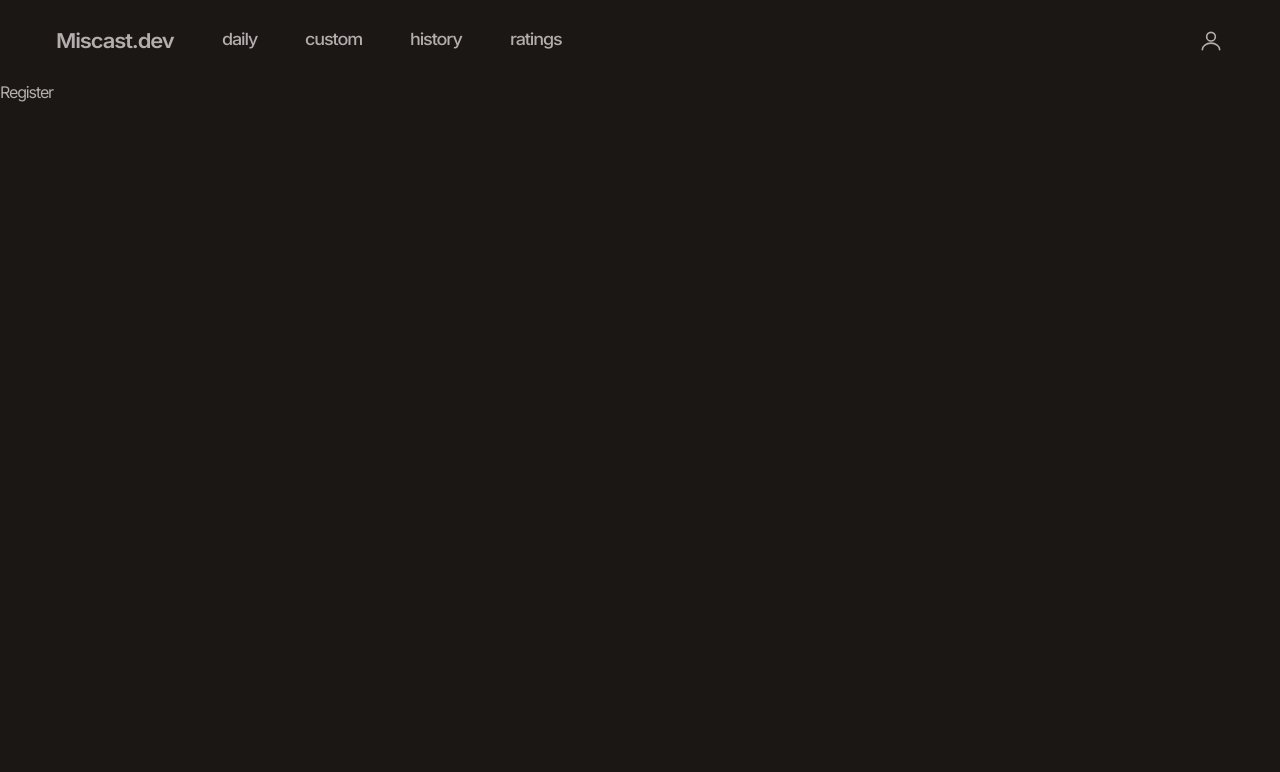
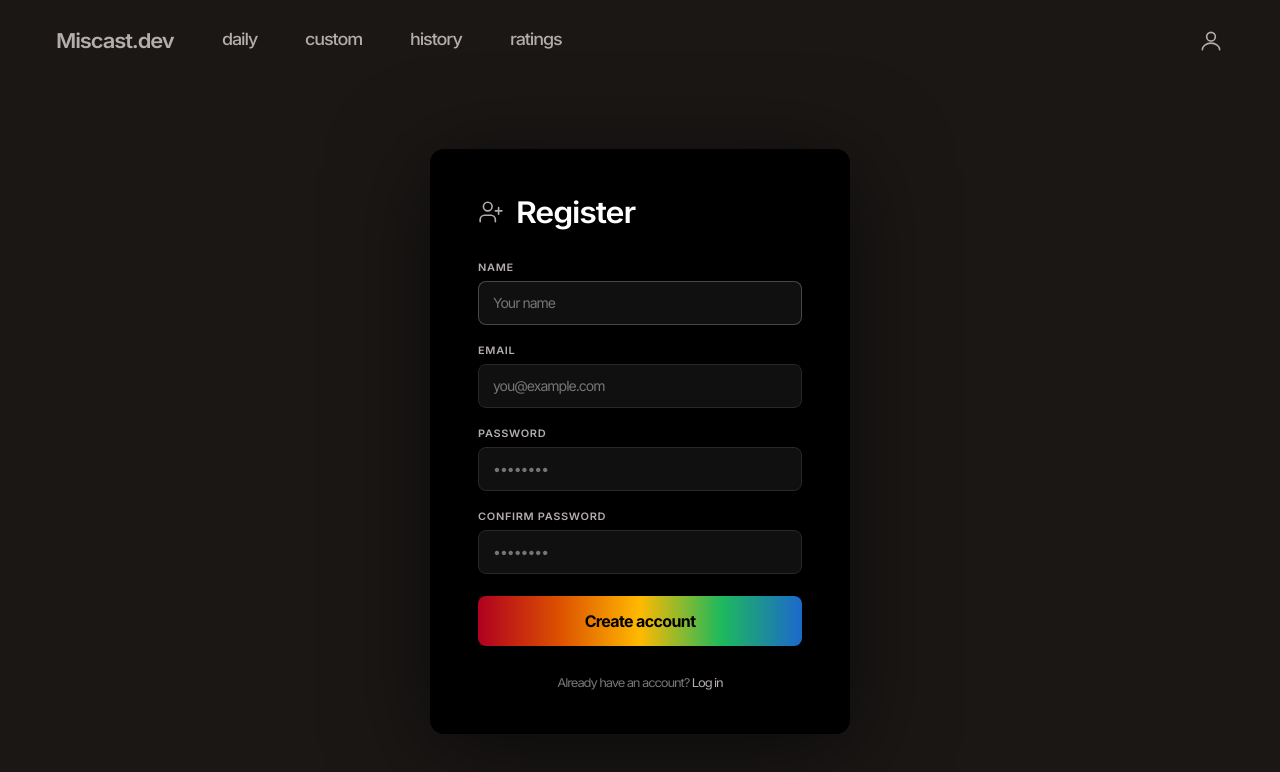
Before and after one commit to zzzaitegui/miscast, a React app in the folder frontend/: page /register in a window 1280 px wide. Shown: the top 772 px of the page. Built offline with nearby package versions, Linux system fonts and the light colour scheme; the HTML template or start-up script is replaced by a standard one.

Commit message:
feat: profile and auth

```diff
--- /dev/null
+++ b/frontend/src/pages/Auth.css
@@ -0,0 +1,135 @@
+.auth-page {
+  flex: 1;
+  display: flex;
+  flex-direction: column;
+  align-items: center;
+  justify-content: center;
+  padding: 40px 24px;
+}
+
+/* Card */
+
+.auth-card {
+  display: flex;
+  flex-direction: column;
+  gap: 28px;
+  width: min(420px, 100%);
+  background: var(--card-bg);
+  border-radius: 14px;
+  padding: 44px 48px;
+  filter: drop-shadow(0 16px 48px rgba(0, 0, 0, 0.55));
+}
+
+/* Header */
+
+.auth-header {
+  display: flex;
+  align-items: center;
+  gap: 12px;
+  color: var(--text);
+}
+
+.auth-title {
+  font-size: 32px;
+  font-weight: 600;
+  color: var(--text-active);
+  display: inline-block;
+  transform: scaleY(0.93);
+}
+
+/* Form */
+
+.auth-form {
+  display: flex;
+  flex-direction: column;
+  gap: 18px;
+}
+
+.auth-error {
+  font-size: 13px;
+  color: rgb(176, 0, 32);
+  background: rgba(176, 0, 32, 0.08);
+  border-radius: 8px;
+  padding: 10px 14px;
+  line-height: 1.4;
+}
+
+.auth-field {
+  display: flex;
+  flex-direction: column;
+  gap: 7px;
+}
+
+.auth-label {
+  font-size: 11px;
+  font-weight: 600;
+  color: var(--text);
+  text-transform: uppercase;
+  letter-spacing: 0.06em;
+  display: inline-block;
+  transform: scaleY(0.93);
+}
+
+.auth-input {
+  height: 44px;
+  background: #111010;
+  border: 1px solid var(--border);
+  border-radius: 8px;
+  padding: 0 14px;
+  font-family: inherit;
+  font-size: 14px;
+  letter-spacing: -0.07em;
+  color: var(--text-active);
+  outline: none;
+  transition: border-color 0.15s;
+}
+
+.auth-input:focus {
+  border-color: rgba(180, 173, 173, 0.35);
+}
+
+.auth-input::placeholder {
+  color: var(--text-hint);
+}
+
+.auth-submit {
+  width: 100%;
+  height: 50px;
+  margin-top: 4px;
+  border: none;
+  border-radius: 8px;
+  background: linear-gradient(90deg, #B00020, rgb(220, 80, 0), rgb(255, 185, 0), #1EB95C, #1C68CC);
+  color: #000;
+  font-family: inherit;
+  font-size: 16px;
+  font-weight: 700;
+  letter-spacing: -0.04em;
+  cursor: pointer;
+  transition: opacity 0.15s;
+}
+
+.auth-submit:disabled {
+  opacity: 0.55;
+  cursor: default;
+}
+
+/* Switch link */
+
+.auth-switch {
+  font-size: 13px;
+  color: var(--text-hint);
+  text-align: center;
+  display: inline-block;
+  transform: scaleY(0.93);
+  width: 100%;
+}
+
+.auth-switch a {
+  color: var(--text);
+  text-decoration: none;
+  transition: color 0.15s;
+}
+
+.auth-switch a:hover {
+  color: var(--text-active);
+}
--- a/frontend/src/pages/Login.jsx
+++ b/frontend/src/pages/Login.jsx
@@ -1,3 +1,91 @@
+import { useState } from 'react'
+import { Link, useNavigate, Navigate } from 'react-router-dom'
+import { login as loginApi } from '../services/api'
+import { useAuth } from '../context/AuthContext'
+import './Auth.css'
+
+function LoginIcon() {
+  return (
+    <svg width="26" height="26" viewBox="0 0 24 24" fill="none" stroke="currentColor"
+         strokeWidth="1.5" strokeLinecap="round" strokeLinejoin="round">
+      <path d="M15 3h4a2 2 0 0 1 2 2v14a2 2 0 0 1-2 2h-4" />
+      <polyline points="10 17 15 12 10 7" />
+      <line x1="15" y1="12" x2="3" y2="12" />
+    </svg>
+  )
+}
+
 export default function Login() {
-  return <div>Login</div>
+  const [email, setEmail]       = useState('')
+  const [password, setPassword] = useState('')
+  const [error, setError]       = useState('')
+  const [loading, setLoading]   = useState(false)
+  const { login, isAuthenticated } = useAuth()
+  const navigate = useNavigate()
+
+  if (isAuthenticated) return <Navigate to="/" replace />
+
+  async function handleSubmit(e) {
+    e.preventDefault()
+    if (!email || !password) { setError('Please fill in all fields.'); return }
+    setError('')
+    setLoading(true)
+    try {
+      const data = await loginApi(email, password)
+      login(data.token)
+      navigate('/')
+    } catch {
+      setError('Invalid email or password.')
+    } finally {
+      setLoading(false)
+    }
+  }
+
+  return (
+    <div className="auth-page">
+      <div className="auth-card">
+        <div className="auth-header">
+          <span style={{ color: 'var(--text)', display: 'flex' }}><LoginIcon /></span>
+          <h1 className="auth-title">Login</h1>
+        </div>
+
+        <form className="auth-form" onSubmit={handleSubmit}>
+          {error && <p className="auth-error">{error}</p>}
+
+          <div className="auth-field">
+            <label className="auth-label">Email</label>
+            <input
+              type="email"
+              className="auth-input"
+              placeholder="you@example.com"
+              value={email}
+              onChange={e => setEmail(e.target.value)}
+              autoComplete="email"
+              autoFocus
+            />
+          </div>
+
+          <div className="auth-field">
+            <label className="auth-label">Password</label>
+            <input
+              type="password"
+              className="auth-input"
+              placeholder="••••••••"
+              value={password}
+              onChange={e => setPassword(e.target.value)}
+              autoComplete="current-password"
+            />
+          </div>
+
+          <button type="submit" className="auth-submit" disabled={loading}>
+            {loading ? 'Logging in…' : 'Log in'}
+          </button>
+        </form>
+
+        <p className="auth-switch">
+          Don't have an account? <Link to="/register">Register</Link>
+        </p>
+      </div>
+    </div>
+  )
 }
--- a/frontend/src/pages/Register.jsx
+++ b/frontend/src/pages/Register.jsx
@@ -1,3 +1,120 @@
+import { useState } from 'react'
+import { Link, useNavigate, Navigate } from 'react-router-dom'
+import { register as registerApi } from '../services/api'
+import { useAuth } from '../context/AuthContext'
+import './Auth.css'
+
+function RegisterIcon() {
+  return (
+    <svg width="26" height="26" viewBox="0 0 24 24" fill="none" stroke="currentColor"
+         strokeWidth="1.5" strokeLinecap="round" strokeLinejoin="round">
+      <path d="M16 21v-2a4 4 0 0 0-4-4H6a4 4 0 0 0-4 4v2" />
+      <circle cx="9" cy="7" r="4" />
+      <line x1="19" y1="8" x2="19" y2="14" />
+      <line x1="16" y1="11" x2="22" y2="11" />
+    </svg>
+  )
+}
+
 export default function Register() {
-  return <div>Register</div>
+  const [name, setName]         = useState('')
+  const [email, setEmail]       = useState('')
+  const [password, setPassword] = useState('')
+  const [confirm, setConfirm]   = useState('')
+  const [error, setError]       = useState('')
+  const [loading, setLoading]   = useState(false)
+  const { login, isAuthenticated } = useAuth()
+  const navigate = useNavigate()
+
+  if (isAuthenticated) return <Navigate to="/" replace />
+
+  async function handleSubmit(e) {
+    e.preventDefault()
+    if (!name || !email || !password || !confirm) { setError('Please fill in all fields.'); return }
+    if (password !== confirm) { setError('Passwords do not match.'); return }
+    if (password.length < 6) { setError('Password must be at least 6 characters.'); return }
+    setError('')
+    setLoading(true)
+    try {
+      const data = await registerApi(name, email, password)
+      login(data.token)
+      navigate('/')
+    } catch (err) {
+      setError(err?.response?.data?.message ?? 'Registration failed. That email may already be in use.')
+    } finally {
+      setLoading(false)
+    }
+  }
+
+  return (
+    <div className="auth-page">
+      <div className="auth-card">
+        <div className="auth-header">
+          <span style={{ color: 'var(--text)', display: 'flex' }}><RegisterIcon /></span>
+          <h1 className="auth-title">Register</h1>
+        </div>
+
+        <form className="auth-form" onSubmit={handleSubmit}>
+          {error && <p className="auth-error">{error}</p>}
+
+          <div className="auth-field">
+            <label className="auth-label">Name</label>
+            <input
+              type="text"
+              className="auth-input"
+              placeholder="Your name"
+              value={name}
+              onChange={e => setName(e.target.value)}
+              autoComplete="name"
+              autoFocus
+            />
+          </div>
+
+          <div className="auth-field">
+            <label className="auth-label">Email</label>
+            <input
+              type="email"
+              className="auth-input"
+              placeholder="you@example.com"
+              value={email}
+              onChange={e => setEmail(e.target.value)}
+              autoComplete="email"
+            />
+          </div>
+
+          <div className="auth-field">
+            <label className="auth-label">Password</label>
+            <input
+              type="password"
+              className="auth-input"
+              placeholder="••••••••"
+              value={password}
+              onChange={e => setPassword(e.target.value)}
+              autoComplete="new-password"
+            />
+          </div>
+
+          <div className="auth-field">
+            <label className="auth-label">Confirm password</label>
+            <input
+              type="password"
+              className="auth-input"
+              placeholder="••••••••"
+              value={confirm}
+              onChange={e => setConfirm(e.target.value)}
+              autoComplete="new-password"
+            />
+          </div>
+
+          <button type="submit" className="auth-submit" disabled={loading}>
+            {loading ? 'Creating account…' : 'Create account'}
+          </button>
+        </form>
+
+        <p className="auth-switch">
+          Already have an account? <Link to="/login">Log in</Link>
+        </p>
+      </div>
+    </div>
+  )
 }
--- a/frontend/src/services/api.js
+++ b/frontend/src/services/api.js
@@ -3,6 +3,20 @@ import axios from 'axios'
 const api = axios.create({
   baseURL: 'http://localhost:8080/api',
 })
+
+api.interceptors.response.use(
+  r => r,
+  err => {
+    if (err.response?.status === 401) {
+      const path = window.location.pathname
+      if (path !== '/login' && path !== '/register') {
+        localStorage.removeItem('jwt')
+        window.location.href = '/login'
+      }
+    }
+    return Promise.reject(err)
+  }
+)
 
 function authHeader(token) {
   return { Authorization: `Bearer ${token}` }
@@ -34,8 +48,8 @@ export const getGenres = () =>
   api.get('/genres').then(r => r.data)
 
 // Leaderboard
-export const getLeaderboard = (role) =>
-  api.get('/leaderboard', { params: { role } }).then(r => r.data)
+export const getLeaderboard = (role, minYear, maxYear) =>
+  api.get('/leaderboard', { params: { role, ...(minYear && { minYear }), ...(maxYear && { maxYear }) } }).then(r => r.data)
 
 // Auth
 export const register = (name, email, password) =>
```
